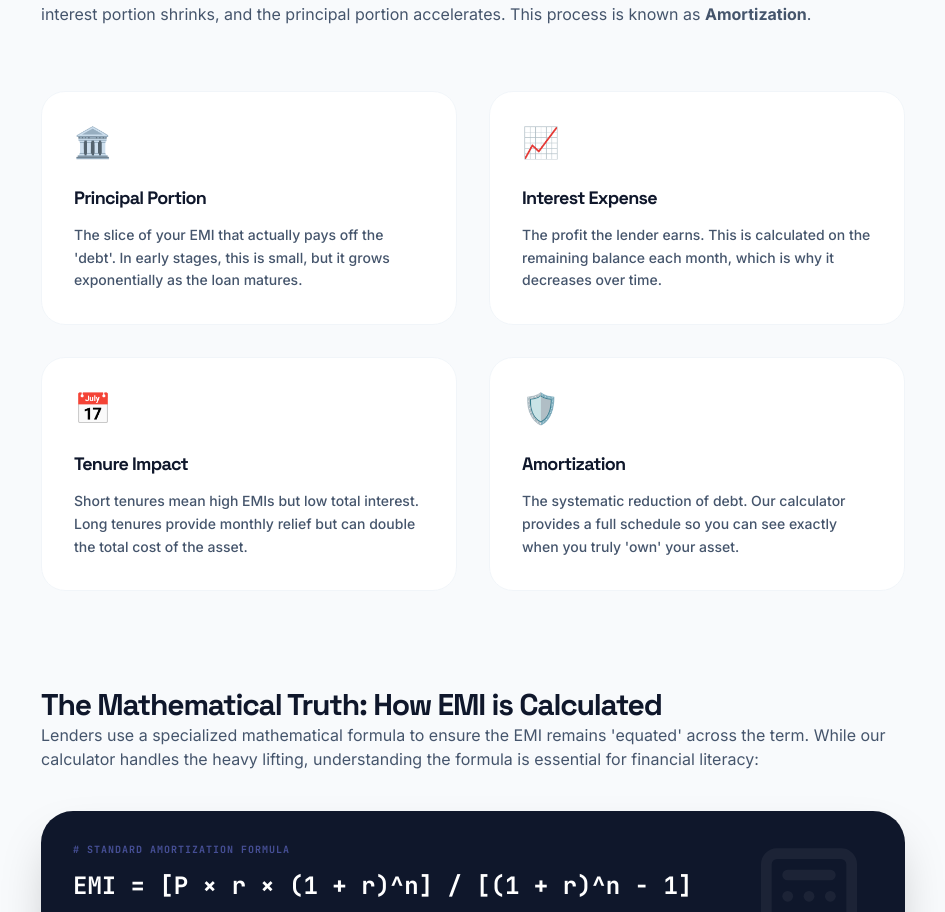
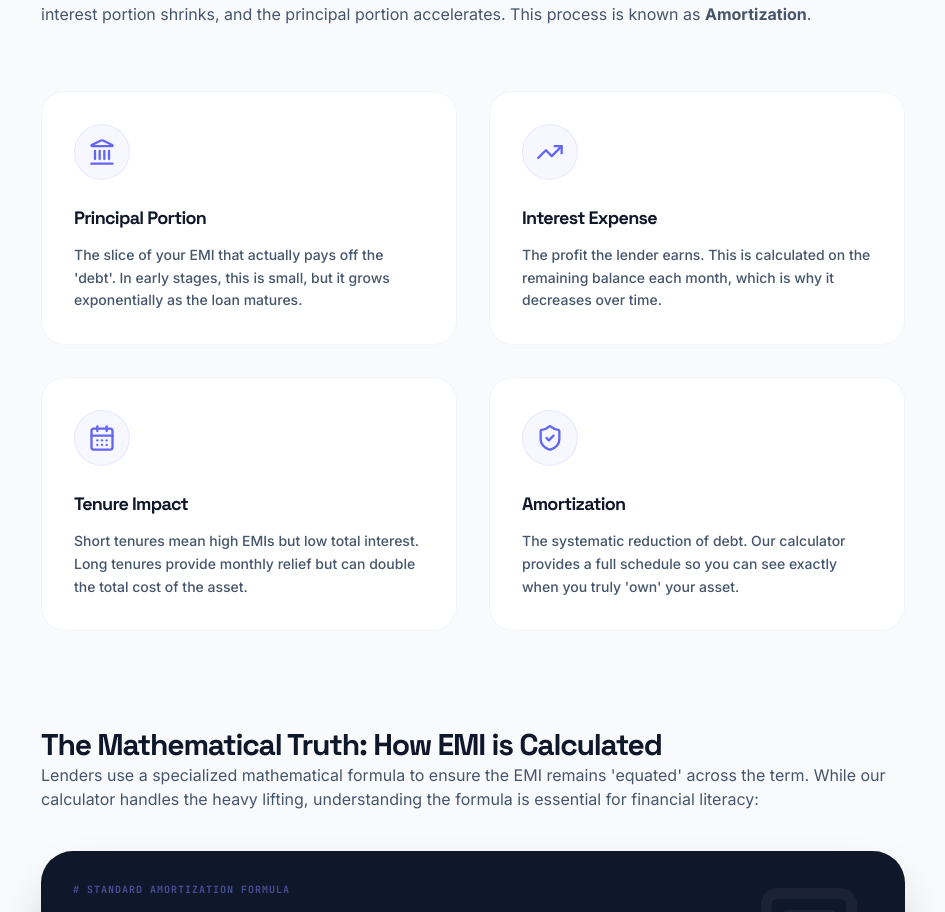
Before and after one commit to mubarak96-max/tools, a Next.js app: page /finance/emi-calculator in a window 1280 px wide. Shown: the part 1809-2721 px from the top of the page, without its empty margins (167-1112 px from the left). Built offline with nearby package versions, Linux system fonts and the light colour scheme; no server answers.

Commit message:
style: upgrade EMI page to Lucide icons for professional aesthetic

```diff
--- a/src/app/finance/emi-calculator/page.tsx
+++ b/src/app/finance/emi-calculator/page.tsx
@@ -1,6 +1,6 @@
 import Link from "next/link";
 import type { Metadata } from "next";
-import { Calculator, ShieldCheck } from "lucide-react";
+import { CalendarDays, Calculator, Landmark, ShieldCheck, TrendingUp } from "lucide-react";
 
 import EMICalculator from "@/app/finance/emi-calculator/components/EMICalculator";
 import JsonLd from "@/components/seo/JsonLd";
@@ -184,13 +184,15 @@ export default function EMICalculatorPage() {
 
           <div className="grid sm:grid-cols-2 gap-8 not-prose my-16">
              {[
-               { icon: "🏛️", title: "Principal Portion", body: "The slice of your EMI that actually pays off the 'debt'. In early stages, this is small, but it grows exponentially as the loan matures." },
-               { icon: "📈", title: "Interest Expense", body: "The profit the lender earns. This is calculated on the remaining balance each month, which is why it decreases over time." },
-               { icon: "📅", title: "Tenure Impact", body: "Short tenures mean high EMIs but low total interest. Long tenures provide monthly relief but can double the total cost of the asset." },
-               { icon: "🛡️", title: "Amortization", body: "The systematic reduction of debt. Our calculator provides a full schedule so you can see exactly when you truly 'own' your asset." },
+               { icon: <Landmark className="h-7 w-7" />, title: "Principal Portion", body: "The slice of your EMI that actually pays off the 'debt'. In early stages, this is small, but it grows exponentially as the loan matures." },
+               { icon: <TrendingUp className="h-7 w-7" />, title: "Interest Expense", body: "The profit the lender earns. This is calculated on the remaining balance each month, which is why it decreases over time." },
+               { icon: <CalendarDays className="h-7 w-7" />, title: "Tenure Impact", body: "Short tenures mean high EMIs but low total interest. Long tenures provide monthly relief but can double the total cost of the asset." },
+               { icon: <ShieldCheck className="h-7 w-7" />, title: "Amortization", body: "The systematic reduction of debt. Our calculator provides a full schedule so you can see exactly when you truly 'own' your asset." },
              ].map((box) => (
                 <div key={box.title} className="p-8 rounded-3xl bg-white border border-slate-100 hover:border-primary/30 hover:shadow-2xl transition-all group">
-                  <div className="text-3xl mb-6 group-hover:scale-110 transition-transform inline-block">{box.icon}</div>
+                  <div className="mb-6 inline-flex h-14 w-14 items-center justify-center rounded-2xl border border-primary/10 bg-primary/5 text-primary transition-transform group-hover:scale-110">
+                    {box.icon}
+                  </div>
                   <h4 className="text-lg font-black text-slate-900 mb-3">{box.title}</h4>
                   <p className="text-sm text-slate-600 leading-relaxed font-medium">{box.body}</p>
                 </div>
```
